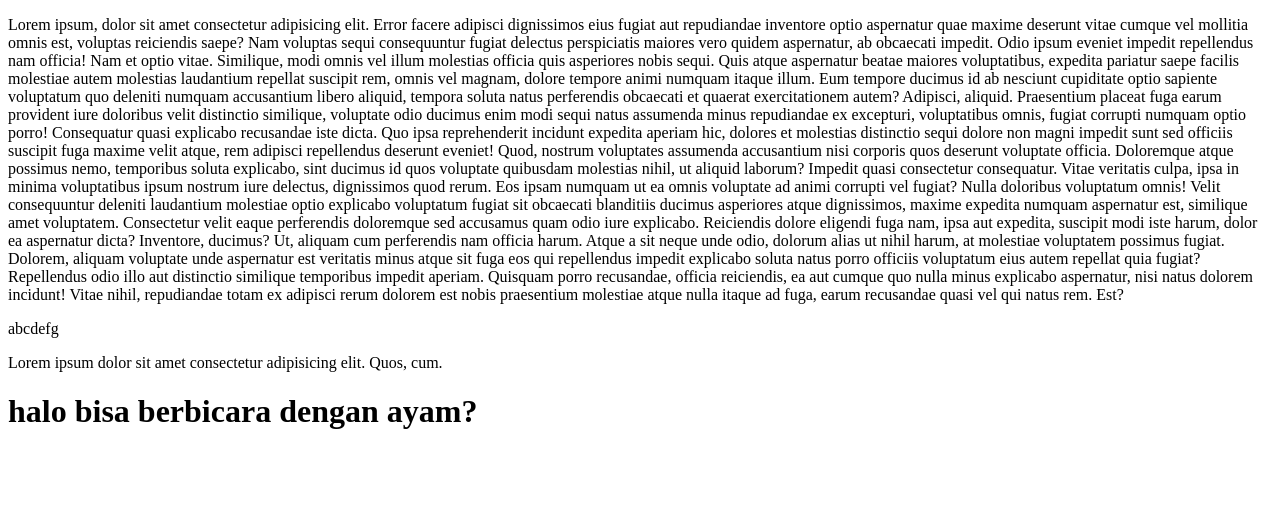
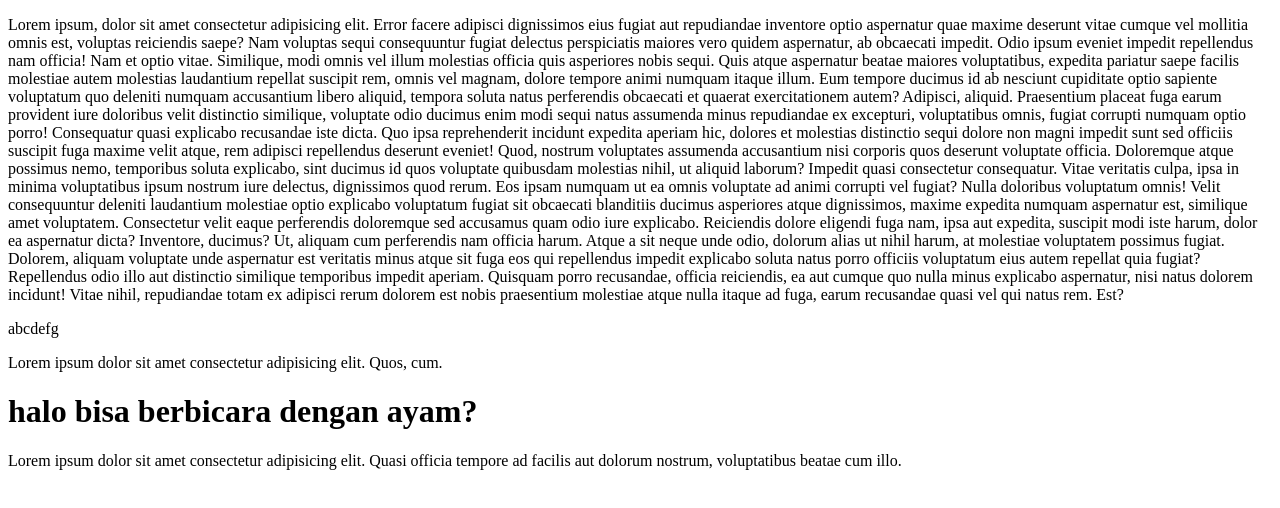
Before and after one commit to Aelzyy/op_github, a plain HTML site: page index.html in a window 1280 px wide. Drawn offline with Linux system fonts and the light colour scheme.

Commit message:
nambah lorem

```diff
--- a/index.html
+++ b/index.html
@@ -20,5 +20,6 @@
     </table>
     <p>Lorem ipsum dolor sit amet consectetur adipisicing elit. Quos, cum.</p>
     <h1>halo bisa berbicara dengan ayam?</h1>
+    <p>Lorem ipsum dolor sit amet consectetur adipisicing elit. Quasi officia tempore ad facilis aut dolorum nostrum, voluptatibus beatae cum illo.</p>
 </body>
 </html>
```
